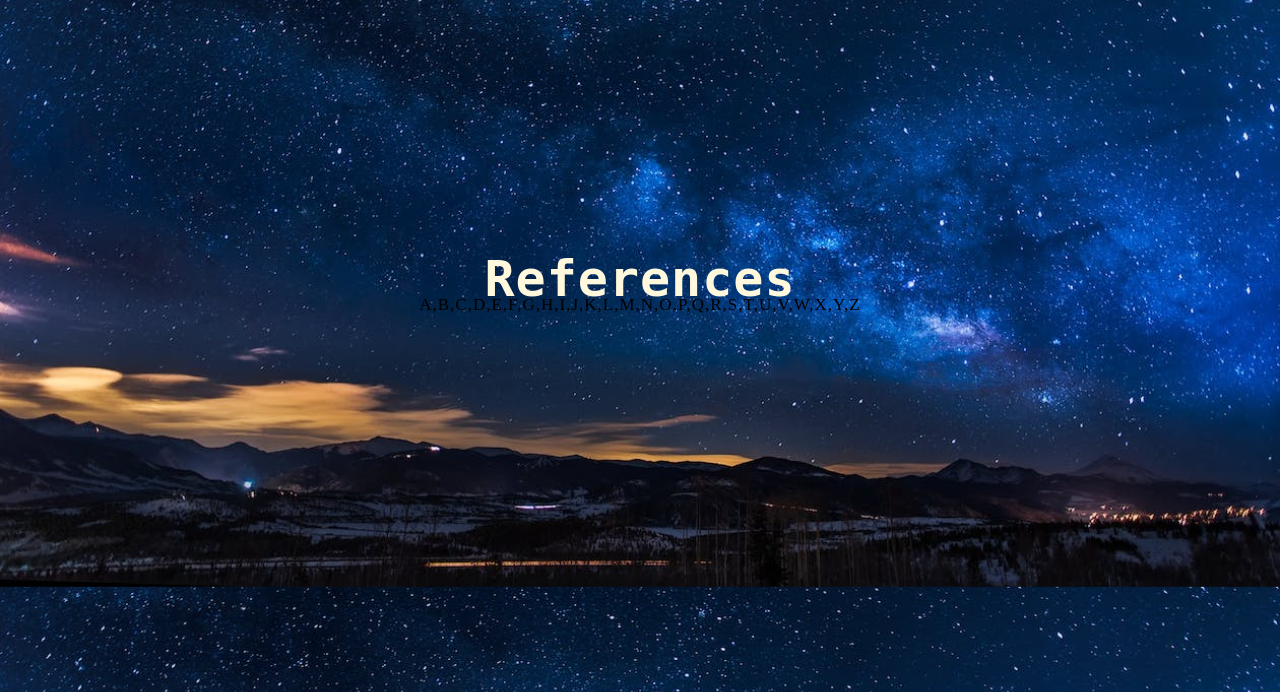
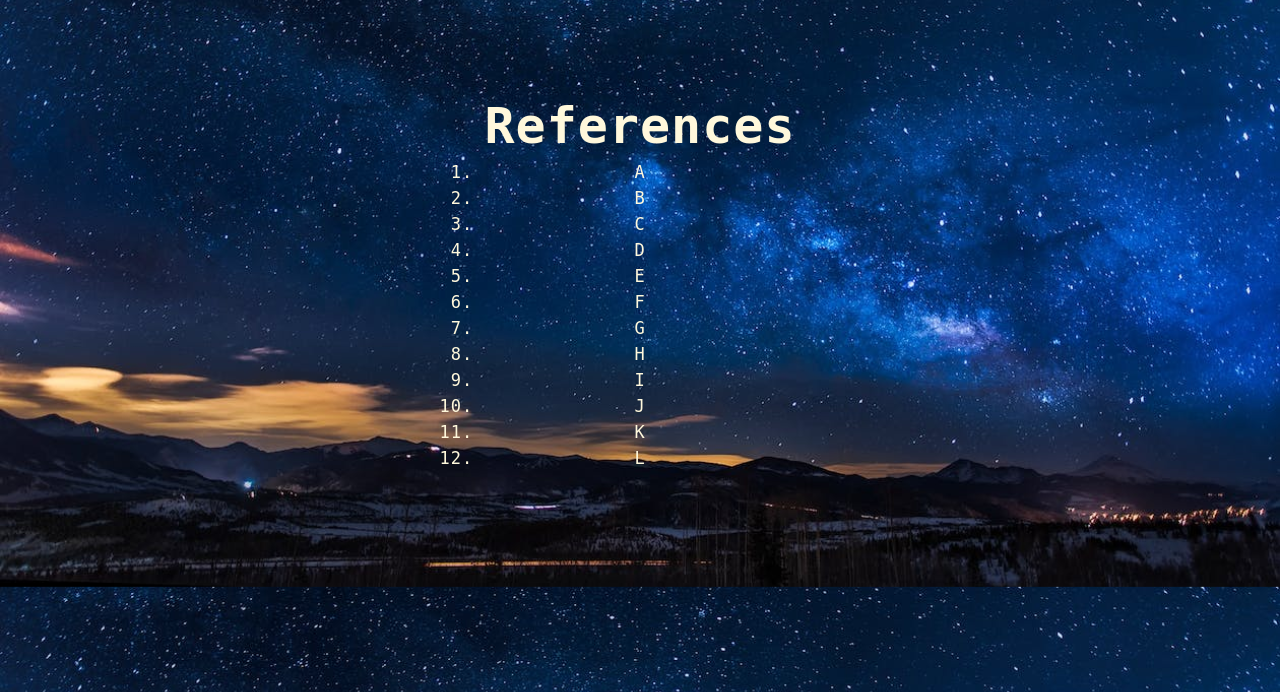
Before and after one commit to amtauyan/lab2, a PHP site: page /resources.html in a window 1280 px wide. Shown: the part 108-800 px from the top of the page. Run offline with PHP 8.4, Linux system fonts and the light colour scheme; some web fonts are replaced.

Commit message:
Javascript Lesson 7: Arrays

```diff
--- a/Week5/resources.css
+++ b/Week5/resources.css
@@ -72,3 +72,9 @@ body {
   color: #FFF8DC;
   font-family: 'Roboto Mono', monospace;
 }
+
+.title p{
+  margin-top: 20px;
+  color: #FFF8DC;
+  font-family: 'Roboto Mono', monospace;
+}
--- a/Week5/resources.html
+++ b/Week5/resources.html
@@ -23,11 +23,24 @@
     </header>
     <div class="title">
         <h1>References</h1>
-        <p id="demo"></p>
+        <p></p>
     </div>
     <script>
-        const letters = ["A", "B", "C", "D", "E", "F", "G", "H", "I", "J", "K", "L", "M", "N", "O", "P", "Q", "R", "S", "T", "U", "V", "W", "X", "Y", "Z"];
-        document.getElementById("demo").innerHTML = letters;
+        const letters = ["A", "B", "C", "D", "E", "F", "G", "H", "I", "J", "K", "L",];
+
+        function generateListItems(arg) {
+            let items ="";
+            for (let i = 0; i < arg.length; i++){
+                items += `<li>${arg[i]}</li>`;
+            }
+            return  items;
+        }
+
+        document.querySelector("p").innerHTML = `
+        <ol>
+        ${generateListItems(letters)}
+        </ol>
+        `;
     </script>
 </body>
 </html>
```
